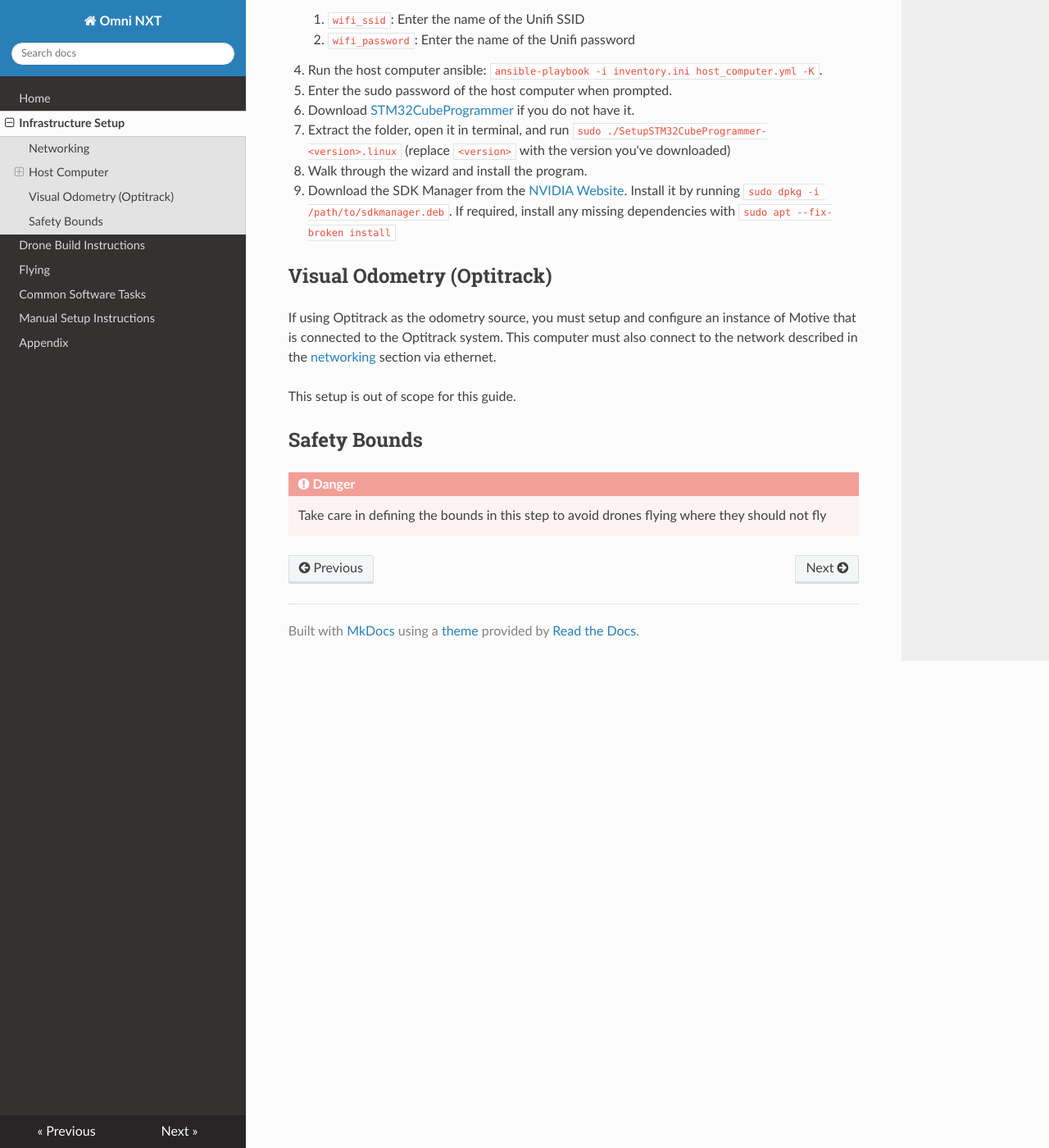
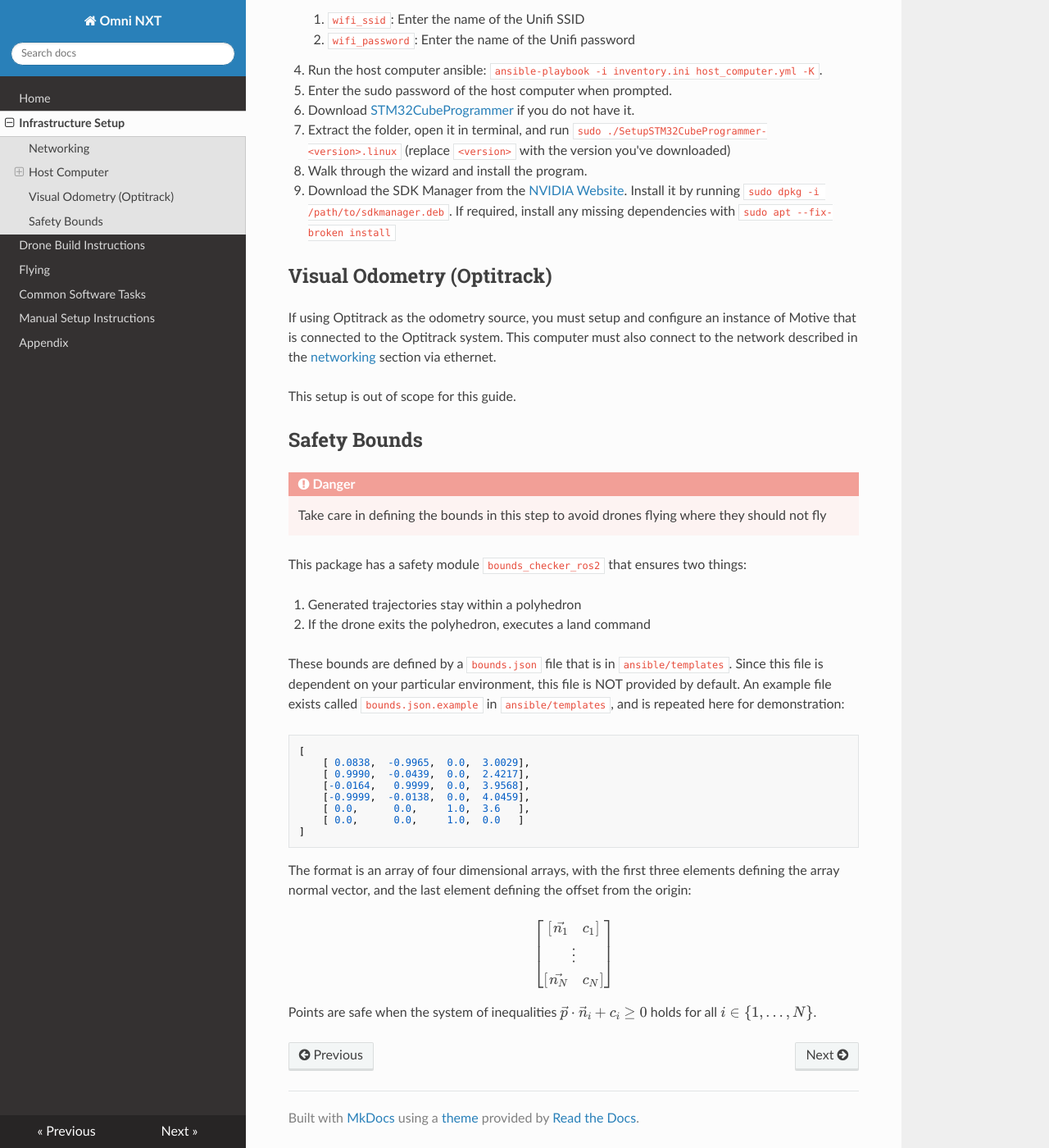
Before and after one commit to lis-epfl/swarm-nxt, an MkDocs documentation site: the page built from docs/infra-setup.md, in a window 1280 px wide and 1400 px high, scrolled down 1141 px. Shown: the whole window at 82% size. Built offline with MkDocs 1.6.1, drawn with Linux system fonts in a browser that asks for light colours; nearby versions of some CDN libraries.

Commit message:
docs: add bounds

````diff
--- a/docs/infra-setup.md
+++ b/docs/infra-setup.md
@@ -60,3 +60,31 @@ This setup is out of scope for this guide.
 
 !!! danger
 	Take care in defining the bounds in this step to avoid drones flying where they should not fly
+
+This package has a safety module `bounds_checker_ros2` that ensures two things:
+
+1. Generated trajectories stay within a polyhedron
+2. If the drone exits the polyhedron, executes a land command
+
+These bounds are defined by a `bounds.json` file that is in `ansible/templates`. Since this file is dependent on your particular environment, this file is NOT provided by default. An example file exists called `bounds.json.example` in `ansible/templates`, and is repeated here for demonstration:
+
+
+```json
+[
+	[ 0.0838,  -0.9965,  0.0,  3.0029],
+	[ 0.9990,  -0.0439,  0.0,  2.4217],
+	[-0.0164,   0.9999,  0.0,  3.9568],
+	[-0.9999,  -0.0138,  0.0,  4.0459],
+	[ 0.0,      0.0,     1.0,  3.6   ],
+	[ 0.0,      0.0,     1.0,  0.0   ]
+]
+```
+
+
+The format is an array of four dimensional arrays, with the first three elements defining the array normal vector, and the last element defining the offset from the origin:
+
+$$
+\begin{bmatrix} \begin{bmatrix} \vec{n_1} & c_1 \end{bmatrix} \\ \vdots \\ \begin{bmatrix} \vec{n_N} & c_N \end{bmatrix} \end{bmatrix}
+$$
+
+Points are safe when the system of inequalities $\vec{p} \cdot \vec{n}_i + c_i \geq 0$ holds for all $i \in \{1, \dots, N\}$.
--- /dev/null
+++ b/docs/js/mathjax.js
@@ -0,0 +1,19 @@
+window.MathJax = {
+  tex: {
+    inlineMath: [["\\(", "\\)"]],
+    displayMath: [["\\[", "\\]"]],
+    processEscapes: true,
+    processEnvironments: true
+  },
+  options: {
+    ignoreHtmlClass: ".*|",
+    processHtmlClass: "arithmatex"
+  }
+};
+
+document$.subscribe(() => {
+  MathJax.startup.output.clearCache()
+  MathJax.typesetClear()
+  MathJax.texReset()
+  MathJax.typesetPromise()
+})
--- a/mkdocs.yml
+++ b/mkdocs.yml
@@ -10,3 +10,9 @@ nav:
 theme: readthedocs
 markdown_extensions:
   - admonition
+  - pymdownx.arithmatex:
+      generic: true
+
+extra_javascript:
+  - js/mathjax.js
+  - https://unpkg.com/mathjax@3/es5/tex-mml-chtml.js
--- /dev/null
+++ b/requirements.txt
@@ -0,0 +1,2 @@
+mkdocs
+pymdown-extensions
````
Also changed, not shown: 1 other file.
